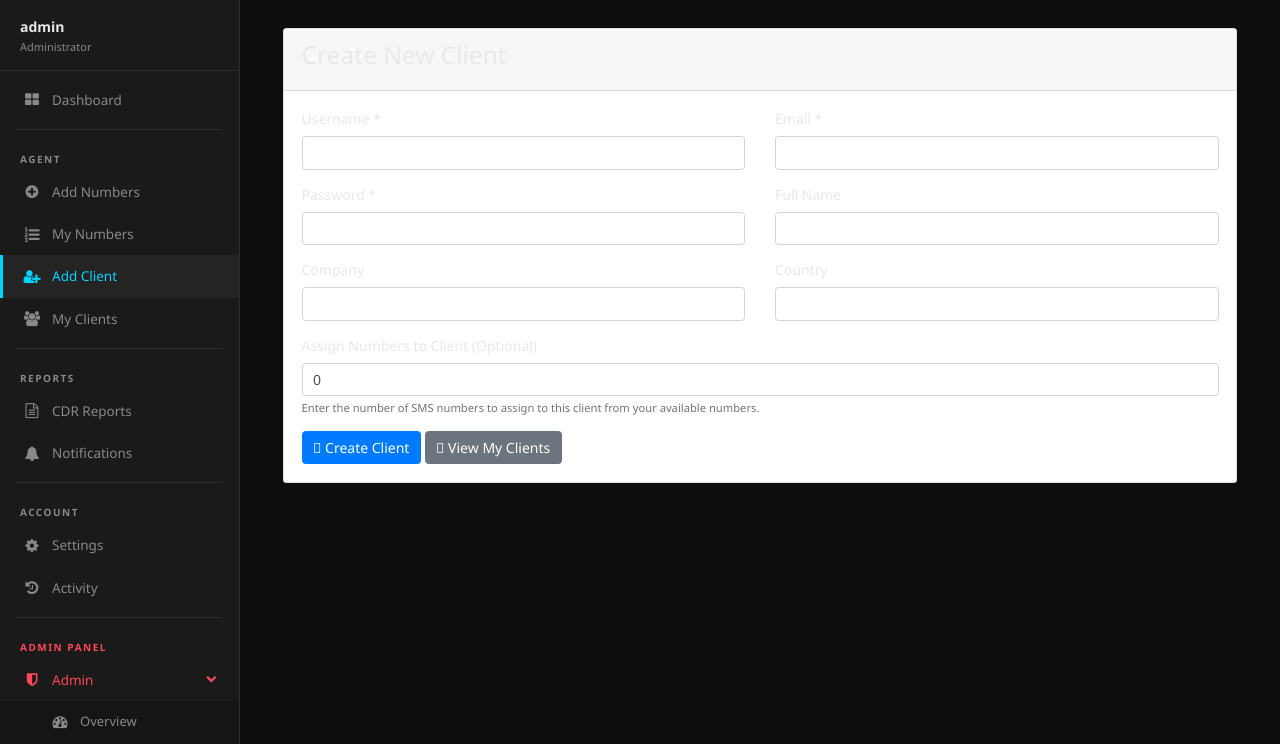
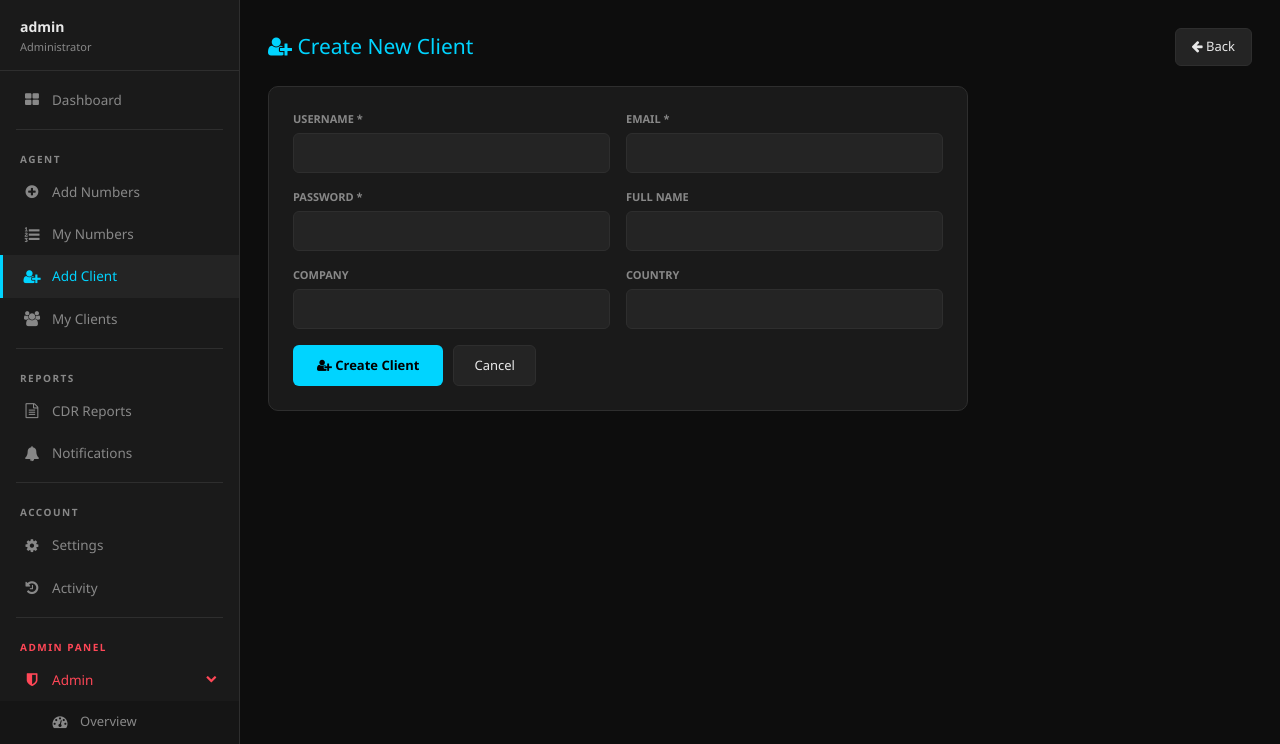
Before and after one commit to jonayedmiya320-prog/Power-SMS-panel, a Flask app: page /agent/create-client in a window 1280 px wide. Shown: the part 56-800 px from the top of the page. Run offline with Flask 3, Linux system fonts and the light colour scheme; a user stored in the database is signed in; some libraries are stand-ins or nearby versions.

Commit message:
Update agent_create_client.html

```diff
--- a/app/templates/admin/agent_create_client.html
+++ b/app/templates/admin/agent_create_client.html
@@ -1,93 +1,56 @@
 {% extends "base.html" %}
+{% block title %}Create New Client - RAZOR SMS{% endblock %}
+{% block content %}
 
-{% block content %}
-<div class="container-fluid">
-    <div class="row">
-        <div class="col-md-12">
-            <div class="card">
-                <div class="card-header">
-                    <h3 class="card-title">Create New Client</h3>
-                </div>
-                <div class="card-body">
-                    {% with messages = get_flashed_messages(with_categories=true) %}
-                        {% if messages %}
-                            {% for category, message in messages %}
-                                <div class="alert alert-{{ category }}">{{ message }}</div>
-                            {% endfor %}
-                        {% endif %}
-                    {% endwith %}
+<div style="display:flex; justify-content:space-between; align-items:center; margin-bottom:20px;">
+    <h4 style="margin:0; color:var(--accent);"><i class="fa fa-user-plus"></i> Create New Client</h4>
+    <a href="{{ url_for('admin.agent_clients') }}" style="background:var(--hover); color:var(--txt); border:1px solid var(--border); border-radius:6px; padding:8px 16px; font-size:13px; text-decoration:none;">
+        <i class="fa fa-arrow-left"></i> Back
+    </a>
+</div>
 
-                    <form method="POST">
-                        <div class="row">
-                            <div class="col-md-6">
-                                <div class="form-group">
-                                    <label for="username">Username *</label>
-                                    <input type="text" name="username" id="username"
-                                           class="form-control" required>
-                                </div>
-                            </div>
-                            <div class="col-md-6">
-                                <div class="form-group">
-                                    <label for="email">Email *</label>
-                                    <input type="email" name="email" id="email"
-                                           class="form-control" required>
-                                </div>
-                            </div>
-                        </div>
-
-                        <div class="row">
-                            <div class="col-md-6">
-                                <div class="form-group">
-                                    <label for="password">Password *</label>
-                                    <input type="password" name="password" id="password"
-                                           class="form-control" required>
-                                </div>
-                            </div>
-                            <div class="col-md-6">
-                                <div class="form-group">
-                                    <label for="name">Full Name</label>
-                                    <input type="text" name="name" id="name"
-                                           class="form-control">
-                                </div>
-                            </div>
-                        </div>
-
-                        <div class="row">
-                            <div class="col-md-6">
-                                <div class="form-group">
-                                    <label for="company">Company</label>
-                                    <input type="text" name="company" id="company"
-                                           class="form-control">
-                                </div>
-                            </div>
-                            <div class="col-md-6">
-                                <div class="form-group">
-                                    <label for="country">Country</label>
-                                    <input type="text" name="country" id="country"
-                                           class="form-control">
-                                </div>
-                            </div>
-                        </div>
-
-                        <div class="form-group">
-                            <label for="numbers_count">Assign Numbers to Client (Optional)</label>
-                            <input type="number" name="numbers_count" id="numbers_count"
-                                   class="form-control" value="0" min="0">
-                            <small class="form-text text-muted">
-                                Enter the number of SMS numbers to assign to this client from your available numbers.
-                            </small>
-                        </div>
-
-                        <button type="submit" class="btn btn-primary">
-                            <i class="fas fa-user-plus"></i> Create Client
-                        </button>
-                        <a href="{{ url_for('admin.agent_clients') }}" class="btn btn-secondary">
-                            <i class="fas fa-list"></i> View My Clients
-                        </a>
-                    </form>
-                </div>
+<div style="background:var(--card); border:1px solid var(--border); border-radius:10px; padding:24px; max-width:700px;">
+    <form method="POST">
+        <div style="display:grid; grid-template-columns:1fr 1fr; gap:16px; margin-bottom:16px;">
+            <div>
+                <label style="font-size:11px; color:var(--muted); display:block; margin-bottom:6px; font-weight:600;">USERNAME *</label>
+                <input type="text" name="username" required
+                    style="width:100%; background:var(--hover); border:1px solid var(--border); color:var(--txt); border-radius:6px; padding:9px 12px; font-size:13px;">
+            </div>
+            <div>
+                <label style="font-size:11px; color:var(--muted); display:block; margin-bottom:6px; font-weight:600;">EMAIL *</label>
+                <input type="email" name="email" required
+                    style="width:100%; background:var(--hover); border:1px solid var(--border); color:var(--txt); border-radius:6px; padding:9px 12px; font-size:13px;">
+            </div>
+            <div>
+                <label style="font-size:11px; color:var(--muted); display:block; margin-bottom:6px; font-weight:600;">PASSWORD *</label>
+                <input type="password" name="password" required
+                    style="width:100%; background:var(--hover); border:1px solid var(--border); color:var(--txt); border-radius:6px; padding:9px 12px; font-size:13px;">
+            </div>
+            <div>
+                <label style="font-size:11px; color:var(--muted); display:block; margin-bottom:6px; font-weight:600;">FULL NAME</label>
+                <input type="text" name="name"
+                    style="width:100%; background:var(--hover); border:1px solid var(--border); color:var(--txt); border-radius:6px; padding:9px 12px; font-size:13px;">
+            </div>
+            <div>
+                <label style="font-size:11px; color:var(--muted); display:block; margin-bottom:6px; font-weight:600;">COMPANY</label>
+                <input type="text" name="company"
+                    style="width:100%; background:var(--hover); border:1px solid var(--border); color:var(--txt); border-radius:6px; padding:9px 12px; font-size:13px;">
+            </div>
+            <div>
+                <label style="font-size:11px; color:var(--muted); display:block; margin-bottom:6px; font-weight:600;">COUNTRY</label>
+                <input type="text" name="country"
+                    style="width:100%; background:var(--hover); border:1px solid var(--border); color:var(--txt); border-radius:6px; padding:9px 12px; font-size:13px;">
             </div>
         </div>
-    </div>
+        <div style="display:flex; gap:10px;">
+            <button type="submit" style="background:var(--accent); color:#000; border:none; border-radius:6px; padding:10px 24px; font-size:13px; font-weight:700; cursor:pointer;">
+                <i class="fa fa-user-plus"></i> Create Client
+            </button>
+            <a href="{{ url_for('admin.agent_clients') }}" style="background:var(--hover); color:var(--txt); border:1px solid var(--border); border-radius:6px; padding:10px 20px; font-size:13px; text-decoration:none;">
+                Cancel
+            </a>
+        </div>
+    </form>
 </div>
 {% endblock %}
```
